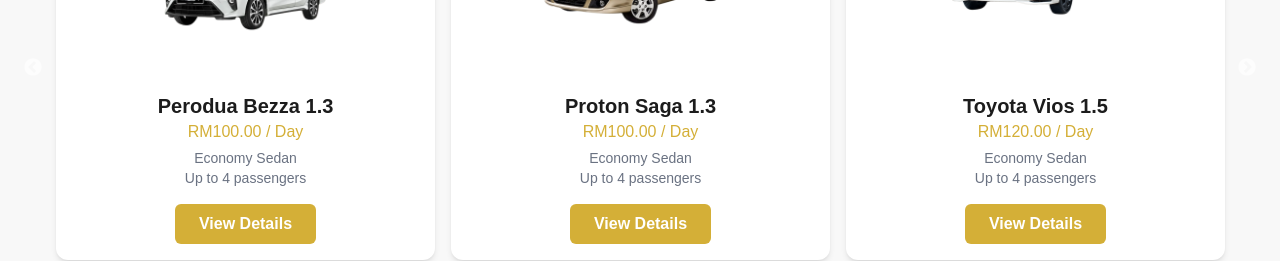
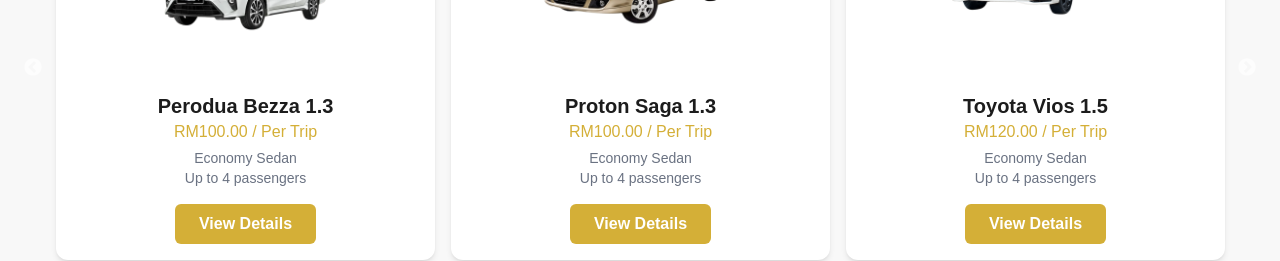
Before and after one commit to webterusmaju/websites-trm, a Next.js app: page / in a window 1280 px wide. Shown: the part 1060-1321 px from the top of the page. Built offline with nearby package versions, Linux system fonts and the light colour scheme.

Commit message:
change text per trip

```diff
--- a/src/components/CarSlider.js
+++ b/src/components/CarSlider.js
@@ -6,91 +6,91 @@
 const cars = [
   {
     name: "Perodua Bezza 1.3",
-    price: "RM100.00 / Day",
+    price: "RM100.00 / Per Trip",
     image: "/car-img/bezza.png",
     category: "Economy Sedan",
     capacity: "Up to 4 passengers"
   },
   {
     name: "Proton Saga 1.3",
-    price: "RM100.00 / Day",
+    price: "RM100.00 / Per Trip",
     image: "/car-img/saga.png",
     category: "Economy Sedan",
     capacity: "Up to 4 passengers"
   },
   {
     name: "Toyota Vios 1.5",
-    price: "RM120.00 / Day",
+    price: "RM120.00 / Per Trip",
     image: "/car-img/vios.png",
     category: "Economy Sedan",
     capacity: "Up to 4 passengers"
   },
   {
     name: "Honda City 1.5",
-    price: "RM120.00 / Day",
+    price: "RM120.00 / Per Trip",
     image: "/car-img/honda-city.png",
     category: "Economy Sedan",
     capacity: "Up to 4 passengers"
   },
   {
     name: "Toyota Innova 2.0",
-    price: "RM160.00 / Day",
+    price: "RM160.00 / Per Trip",
     image: "/car-img/innova.png",
     category: "Compact MPV",
     capacity: "Up to 5 passengers"
   },
   {
     name: "Toyota Voxy 2.0",
-    price: "RM160.00 / Day",
+    price: "RM160.00 / Per Trip",
     image: "/car-img/voxy.png",
     category: "Compact MPV",
     capacity: "Up to 5 passengers"
   },
   {
     name: "Toyota Camry 2.5",
-    price: "RM180.00 / Day",
+    price: "RM180.00 / Per Trip",
     image: "/car-img/camry.png",
     category: "Standard Sedan",
     capacity: "Up to 4 passengers"
   },
   {
     name: "Honda Accord 2.4",
-    price: "RM180.00 / Day",
+    price: "RM180.00 / Per Trip",
     image: "/car-img/accord.png",
     category: "Standard Sedan",
     capacity: "Up to 4 passengers"
   },
   {
     name: "Toyota Vellfire 3.5",
-    price: "RM220.00 / Day",
+    price: "RM220.00 / Per Trip",
     image: "/car-img/vellfire.png",
     category: "Premium MPV",
     capacity: "Up to 6 passengers"
   },
   {
     name: "Grand Hyundai Starex 2.5",
-    price: "RM250.00 / Day",
+    price: "RM250.00 / Per Trip",
     image: "/car-img/straxe.png",
     category: "Family Van",
     capacity: "Up to 10 passengers"
   },
   {
     name: "Toyota Hiace 3.0",
-    price: "RM300.00 / Day",
+    price: "RM300.00 / Per Trip",
     image: "/car-img/heice.png",
     category: "VIP Van",
     capacity: "Up to 16 passengers"
   },
   {
     name: "Mercedes-Benz E200",
-    price: "RM400.00 / Day",
+    price: "RM400.00 / Per trip",
     image: "/car-img/mercedes.png",
     category: "Luxury Sedan",
     capacity: "Up to 3 passengers"
   },
   {
     name: "BMW 5 Series",
-    price: "RM400.00 / Day",
+    price: "RM400.00 / Per Trip",
     image: "/car-img/bmw.png",
     category: "Luxury Sedan",
     capacity: "Up to 3 passengers"
```
